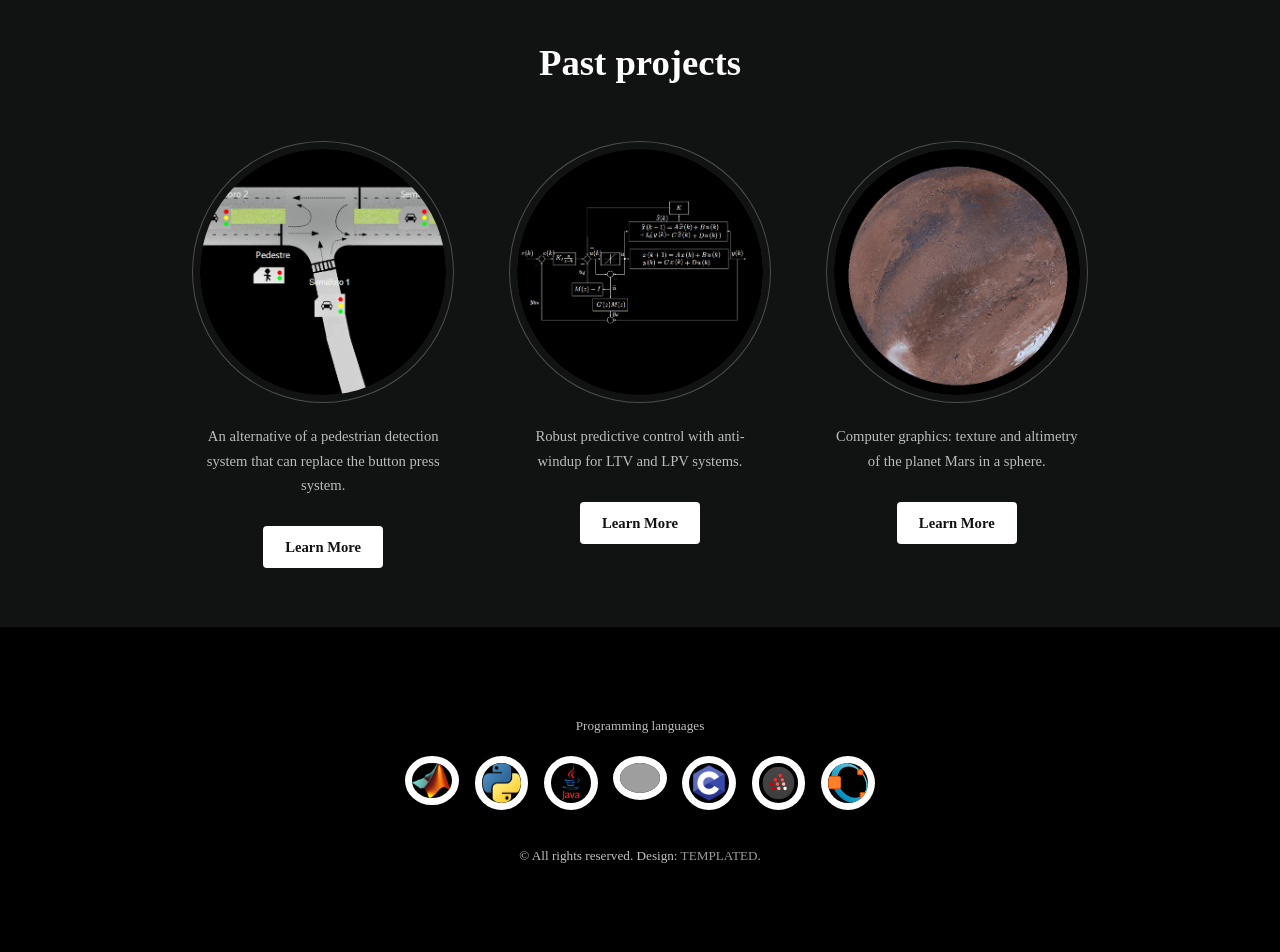
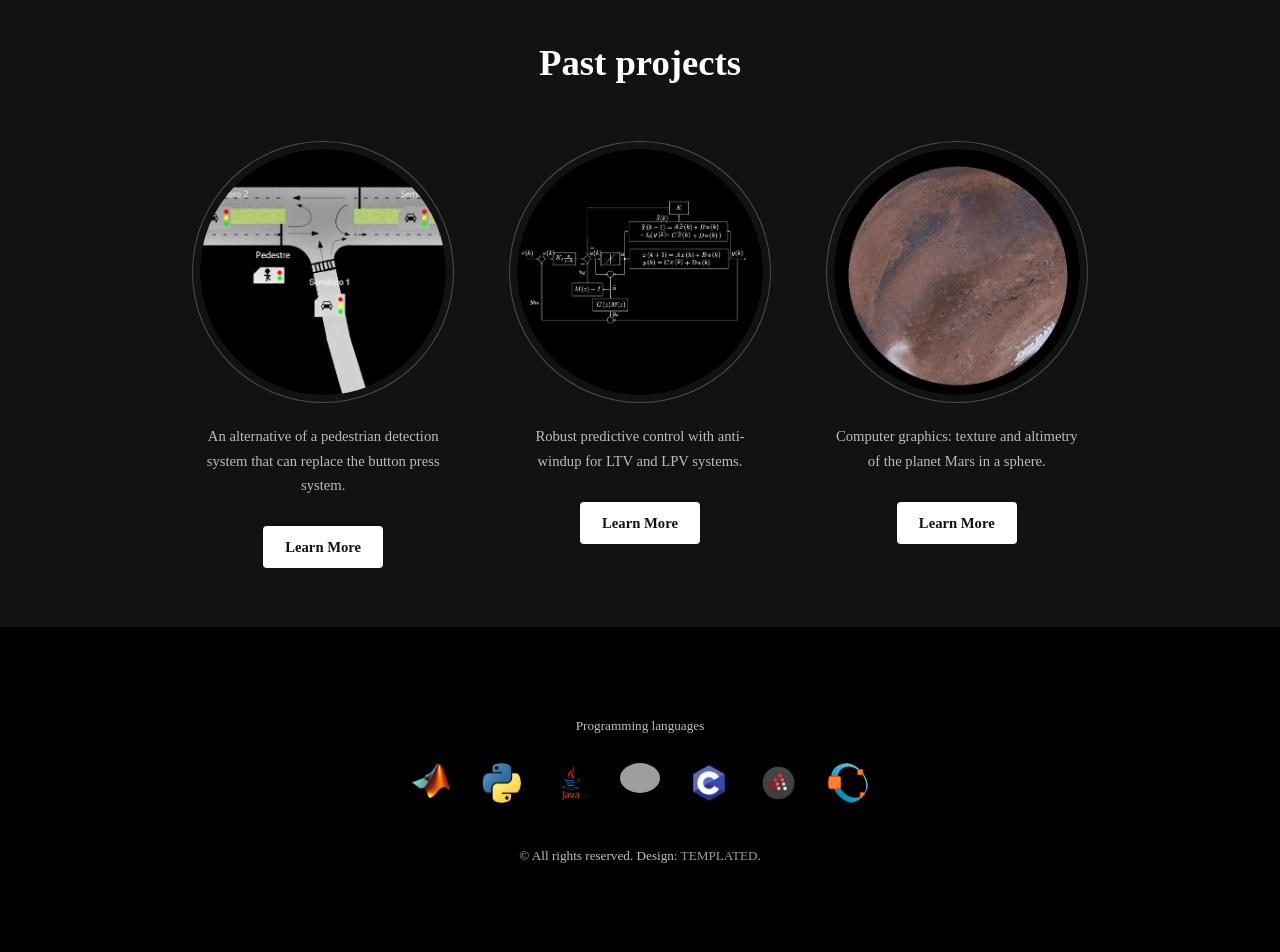
Before and after one commit to roscibely/roscibely.github.io, a Jekyll site: the page built from index.md, in a window 1280 px wide. Shown: the part 2293-3245 px from the top of the page. Built offline with Jekyll 4.4.1, drawn with Linux system fonts in a browser that asks for light colours; some web fonts are replaced; our own code applies the rules of GitHub Pages for plain Markdown files; grey boxes are pictures that could not be loaded.

Commit message:
Update main.css

```diff
--- a/assets/css/main.css
+++ b/assets/css/main.css
@@ -2463,7 +2463,7 @@
 		border: 0;
 		display: inline-block;
 		position: relative;
-		box-shadow: 0px 0px 0px 7px #fff, 0px 0px 0px 8px rgba(0, 0, 0, 0.9);
+		box-shadow: 0px 0px 0px 7px #000000, 0px 0px 0px 8px rgba(0, 0, 0, 0.9);
 	}
 
 		.image img {
```
